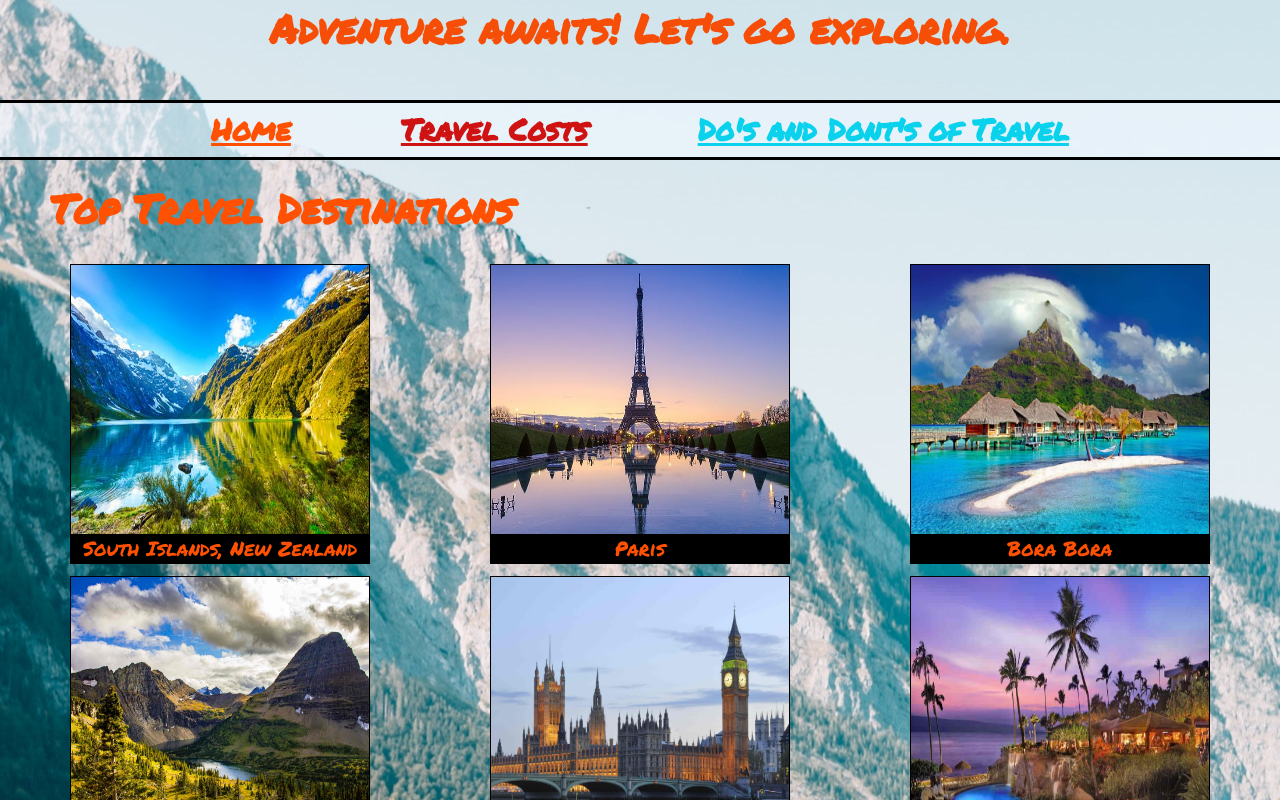
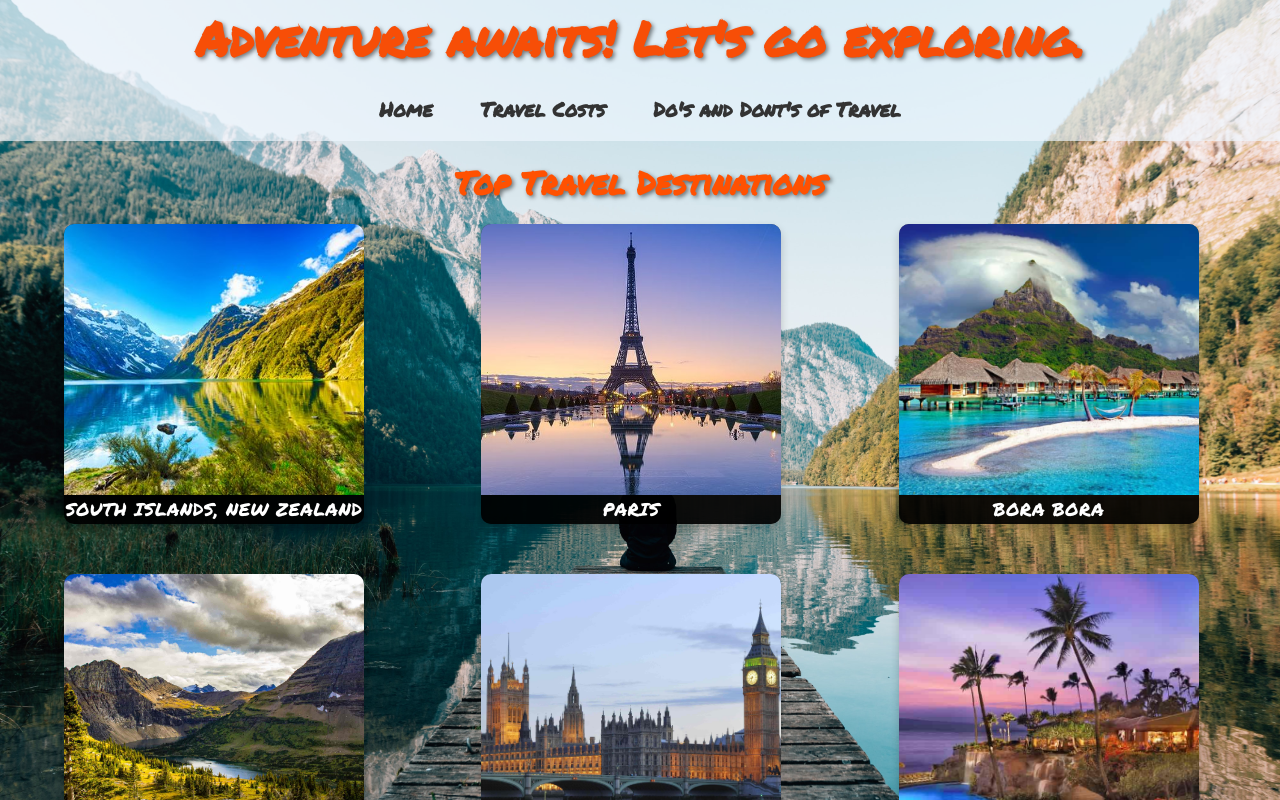
Before and after one commit to Bradley-Laubscher/Top-Travel-Destinations, a Next.js app: page / in a window 1280 px wide. Shown: the top 800 px of the page. Built offline with nearby package versions, Linux system fonts and the light colour scheme.

Commit message:
Updated styling. Updated Readme

```diff
--- a/pages/index.js
+++ b/pages/index.js
@@ -17,7 +17,7 @@ export default function Home() {
         <h2 className="page-heading destinations">Top Travel Destinations</h2>
         <section className='gallery-container'>
         <fig className="gallery">
-            <a href="https://en.wikipedia.org/wiki/South_Island" target="blank">
+            <a href="https://en.wikipedia.org/wiki/South_Island" target="_blank" rel="noopener noreferrer">
               <Image
                src="/resources/NZ.jpg"
                alt="icy green mountains and clear lake"
@@ -29,7 +29,7 @@ export default function Home() {
             <figcaption className="figcaption">South Islands, New Zealand</figcaption>
           </fig>
           <fig className="gallery">
-            <a href="https://en.wikipedia.org/wiki/Paris" target="blank">
+            <a href="https://en.wikipedia.org/wiki/Paris" target="_blank" rel="noopener noreferrer">
               <Image
                 src="/resources/Paris.jpg"
                 alt="The Eiffel Tower"
@@ -41,7 +41,7 @@ export default function Home() {
             <figcaption className="figcaption">Paris</figcaption>
           </fig>
           <fig className="gallery">
-            <a href="https://en.wikipedia.org/wiki/Bora_Bora" target="blank">
+            <a href="https://en.wikipedia.org/wiki/Bora_Bora" target="_blank" rel="noopener noreferrer">
               <Image
                 src="/resources/Bora-Bora.jpg"
                 alt="cozy huts on the ocean"
@@ -53,7 +53,7 @@ export default function Home() {
             <figcaption className="figcaption">Bora Bora</figcaption>
           </fig>
           <fig className="gallery">
-            <a href="https://en.wikipedia.org/wiki/Glacier_National_Park_(U.S.)" target="blank">
+            <a href="https://en.wikipedia.org/wiki/Glacier_National_Park_(U.S.)" target="_blank" rel="noopener noreferrer">
               <Image
                 src="/resources/GNP.jpg"
                 alt="beautiful mountains with a glacial lake bvelow"
@@ -65,7 +65,7 @@ export default function Home() {
             <figcaption className="figcaption">Glacier National Park</figcaption>
           </fig>
           <fig className="gallery">
-            <a href="https://en.wikipedia.org/wiki/London" target="blank">
+            <a href="https://en.wikipedia.org/wiki/London" target="_blank" rel="noopener noreferrer">
               <Image
                 src="/resources/London.jpg"
                 alt="Big Ben"
@@ -77,7 +77,7 @@ export default function Home() {
             <figcaption className="figcaption">London</figcaption>
           </fig>
           <fig className="gallery">
-            <a href="https://en.wikipedia.org/wiki/Maui" target="blank">
+            <a href="https://en.wikipedia.org/wiki/Maui" target="_blank" rel="noopener noreferrer">
               <Image
                 src="/resources/Maui.jpg"
                 alt="Palrm tree resort"
@@ -89,10 +89,10 @@ export default function Home() {
             <figcaption className="figcaption">Maui</figcaption>
           </fig>
           <fig className="gallery">
-            <a href="https://en.wikipedia.org/wiki/Tahiti" target="blank">
+            <a href="https://en.wikipedia.org/wiki/Tahiti" target="_blank" rel="noopener noreferrer">
               <Image
                 src="/resources/Tahiti.jpg"
-                alr="huts over the ocean"
+                alt="huts over the ocean"
                 width='300'
                 height='271'
                 layout='responsive'
@@ -101,7 +101,7 @@ export default function Home() {
             <figcaption className="figcaption">Tahiti</figcaption>
           </fig>
           <fig className="gallery">
-            <a href="https://en.wikipedia.org/wiki/Tokyo" target="blank">
+            <a href="https://en.wikipedia.org/wiki/Tokyo" target="_blank" rel="noopener noreferrer">
               <Image
                 src="/resources/Tokyo.jpg"
                 alt="Tokyo city at night"
@@ -113,7 +113,7 @@ export default function Home() {
             <figcaption className="figcaption">Tokyo</figcaption>
           </fig>
           <fig className="gallery">
-            <a href="https://en.wikipedia.org/wiki/Rome" target="blank">
+            <a href="https://en.wikipedia.org/wiki/Rome" target="_blank" rel="noopener noreferrer">
               <Image
                 src="/resources/Rome.jpg"
                 alt="the Colloseum"
@@ -125,7 +125,7 @@ export default function Home() {
             <figcaption className="figcaption">Rome</figcaption>
           </fig>
           <fig className="gallery">
-            <a href="https://en.wikipedia.org/wiki/Phuket_Province" target="blank">
+            <a href="https://en.wikipedia.org/wiki/Phuket_Province" target="_blank" rel="noopener noreferrer">
               <Image
                 src="/resources/Phuket.jpg"
                 alt="Ocean Mountains"
--- a/styles/globals.css
+++ b/styles/globals.css
@@ -1,3 +1,4 @@
+/* Reset default styles */
 * {
     margin: 0;
     padding: 0;
@@ -7,279 +8,230 @@
 
 body {
     background: url(/resources/pexels-simon-migaj-747964.jpg) no-repeat center center fixed;
-    font-size: 20px;
+    background-size: cover;
+    font-size: 18px;
+    color: #fff;
+    line-height: 1.6;
+    margin: 0;
 }
 
-.page-heading {
-    font-size: 40px;
-    margin: 20px 40px;
-    width: 520px;
-    border-radius: 5px;
-    padding-left: 10px;
-}
-
-/* Banner Section */
-
-.container {
-    margin: 0 auto;
-    width: 100%;
-    height: 120px;
-}
-
+/* Header Styles */
 .header {
     text-align: center;
-    font-size: 70px;
+    background-color: rgba(240, 248, 255, 0.667);
+    font-size: 3rem;
     font-family: 'Permanent Marker', Cursive;
-    color:#F74E07;
+    color: #F74E07;
+    text-shadow: 2px 2px 4px rgba(0, 0, 0, 0.5);
 }
 
 .navBar {
     background-color: rgba(240, 248, 255, 0.667);
-}
-
-.home-button {
-    color:rgb(255, 81, 1);
-    padding: 5px;
-    text-decoration: underline;
-    font-family: 'Permanent Marker', Cursive;
-    border-radius: 15px;
-}
-
-.cost-button {
-    color:rgb(207, 18, 18);
-    padding: 5px;
-    text-decoration: underline;
-    font-family: 'Permanent Marker', Cursive;
-    border-radius: 15px;
-}
-
-.dos-and-donts-button {
-    color:rgb(10, 210, 236);
-    padding: 5px;
-    text-decoration: underline;
-    font-family: 'Permanent Marker', Cursive;
-    border-radius: 15px;
+    padding: 1rem;
+    text-align: center;
 }
 
 nav ul {
     list-style-type: none;
-    text-align: center;
-    padding: 5px 0;
-    width: 100%;
-    border-bottom: 3px solid rgb(0, 0, 0);
-    border-top: 3px solid rgb(0, 0, 0);
+    padding: 0;
+    margin: 0;
+    display: flex;
+    justify-content: center;
+    gap: 3rem;
 }
 
 nav a {
-    font-size: 30px;
+    font-size: 1.25rem;
     font-weight: bold;
     text-decoration: none;
+    color: #333;
+    transition: color 0.3s ease;
 }
 
-nav ul li {
-    display: inline-block;
-    margin: 0px 50px;
+nav a:hover {
+    color: #F74E07;
 }
 
-/* main body */
-
-/* Home Page */
-
-.destinations {
+/* Main Content */
+.page-heading {
+    font-size: 2rem;
+    margin: 1rem auto;
+    width: 90%;
+    text-align: center;
     color: rgb(255, 81, 1);
+    text-shadow: 2px 2px 4px rgba(0, 0, 0, 0.5);
 }
 
+/* Gallery Section */
 .gallery-container {
-    display: flex;
-    justify-content: space-between;
-    margin: 0 10% 0 5%;
-    flex-wrap: wrap;
-    width: 90%;
+  display: grid;
+  grid-template-columns: repeat(auto-fit, minmax(250px, 1fr));
+  column-gap: 100px; /* horizontal space between items */
+  row-gap: 50px;     /* vertical space between rows */
+  margin: 0 5% 0 5%;
+  width: 90%;
 }
 
 .gallery {
-    margin: 6px;
-    border: 1px solid black;
-    float: left;
+    background: rgba(0, 0, 0, 0.6);
+    border-radius: 10px;
     width: 300px;
-    height: 300px;
+    overflow: hidden;
+    box-shadow: 0 4px 8px rgba(0, 0, 0, 0.2);
+    transition: transform 0.3s ease, box-shadow 0.3s ease;
+}
+
+.gallery:hover {
+    transform: scale(1.05);
+    box-shadow: 0 8px 16px rgba(0, 0, 0, 0.4);
 }
 
 .gallery img {
     width: 100%;
-    height: 90%;
-    overflow: scroll;
+    height: 200px;
+    object-fit: cover;
+    transition: opacity 0.3s ease;
 }
 
 .figcaption {
     text-align: center;
-    color: rgb(255, 81, 1);
-    background: black;
+    background-color: rgba(0, 0, 0, 0.8);
+    color: #fff;
+    text-transform: uppercase;
+    letter-spacing: 0.5px;
 }
 
-/* Do's and Dont's Page */
+/* Responsive Design */
+@media screen and (max-width: 768px) {
+    .header {
+        font-size: 2.5rem;
+        padding: 1.5rem 0;
+    }
+
+    .navBar {
+        padding: 0.5rem;
+    }
+
+    nav ul {
+        flex-direction: column;
+        gap: 1.5rem;
+    }
+
+    .page-heading {
+        font-size: 2rem;
+    }
+
+    .gallery-container {
+        flex-direction: column;
+        align-items: center;
+    }
+
+    .gallery {
+        width: 90%;
+    }
+}
+
+/* ===== Do's and Don'ts Page ===== */
+.dnd-of-travel {
+    margin-top: 2rem;
+    font-size: 2rem;
+    color: #F74E07;
+    text-align: center;
+    text-shadow: 1px 1px 3px rgba(0,0,0,0.6);
+}
+
+.dnd-table {
+    width: 90%;
+    margin: 2rem auto;
+    border-collapse: collapse;
+    background-color: rgba(255, 255, 255, 0.85);
+    color: #000;
+    box-shadow: 0 4px 8px rgba(0,0,0,0.2);
+    border-radius: 8px;
+    overflow: hidden;
+}
+
+.dnd-table th,
+.dnd-table td {
+    padding: 1rem;
+    text-align: left;
+    border-bottom: 1px solid #ccc;
+}
+
+.dnd-table th {
+    background-color: #F74E07;
+    color: #fff;
+    font-size: 1.2rem;
+}
 
 .tips {
-    color: white;
-    text-align: center;
-    font-size: 20px;
-    position: relative;
-    margin: 0 auto;
-    width: 60%;
-    top: 100px;
-    line-height: 2;
+    width: 90%;
+    margin: 3rem auto;
+    background-color: rgba(255, 255, 255, 0.85);
+    padding: 2rem;
+    border-radius: 8px;
+    color: #000;
+    box-shadow: 0 4px 8px rgba(0,0,0,0.2);
 }
 
 #tipsHeading {
-    color:black;
-    text-decoration: underline black;
+    font-size: 1.5rem;
+    margin-bottom: 1rem;
+    color: #F74E07;
 }
 
 .tips ul {
-    list-style-type: none;
+    list-style: disc;
+    padding-left: 1.5rem;
+    line-height: 1.6;
 }
 
-.dnd-of-travel {
-    color: rgb(10, 210, 236);
+/* ===== Travel Costs Page ===== */
+.travel-costs {
+    margin-top: 2rem;
+    font-size: 2rem;
+    color: #F74E07;
+    text-align: center;
+    text-shadow: 1px 1px 3px rgba(0,0,0,0.6);
 }
 
-.dnd-table {
-    margin: 0 auto;
-    padding: 5px;
-    background-color: rgba(255, 255, 255, 0.268);
-    width: 60%;
-    line-height: 1.5;
-}
-
-.tableHeading {
-    margin: 0 auto;
-    color:black;
-}
-
-.tableData1 {
-    width: 50%;
-    font-family: 'Times New Roman', Times, serif;
-    color: black;
-}
-
-.tableData2 {
-    width: 50%;
-    font-family: 'Times New Roman', Times, serif;
-    color: black;
-}
-
-/* Travel Costs Page */
-
 .costs {
-    display: flex;
-    justify-content: space-between;
-    text-align: justify;
-    font-size: 25px;
-    /* color:rgb(58, 4, 4); */
-    color: black;
-    width: 100%;
-}
-
-.initialCosts {
-    width: 30%;
-}
-
-.additionalCosts {
-    width: 30%;
+    width: 90%;
+    margin: 2rem auto;
+    background-color: rgba(255, 255, 255, 0.85);
+    padding: 2rem;
+    border-radius: 8px;
+    color: #000;
+    box-shadow: 0 4px 8px rgba(0,0,0,0.2);
 }
 
 .costs h4 {
-    color: rgb(207, 18, 18);
-    border-radius: 5px;
-    padding: 10px;
-    margin: 0 40px;
-}
-
-.costs p,
-.costs ul {
-    background-color: rgba(255, 255, 255, 0.268);
-    margin: 10px 40px;
-    border-radius: 5px;
-    padding: 10px;
-    font-family: 'Times New Roman', Times, serif;
+    margin-top: 2rem;
+    color: #F74E07;
+    font-size: 1.4rem;
 }
 
 .costs ul {
-    padding-left: 40px;
+    list-style: square;
+    padding-left: 1.5rem;
+    line-height: 1.6;
 }
 
-.costs li {
-    font-family: 'Times New Roman', Times, serif;
-    color: black;
+/* Footer (Optional) */
+footer {
+    text-align: center;
+    padding: 1.5rem;
+    background-color: #333;
+    color: #fff;
+    margin-top: 2rem;
 }
 
-.travel-costs {
-    color:rgb(207, 18, 18);
+footer a {
+    color: #F74E07;
+    text-decoration: none;
+    transition: color 0.3s ease;
 }
 
-@media screen and (max-width: 768px) {
-    .header {
-        font-size: 30px;
-    }
-    .container {
-        height: 100px;
-    }
-
-    nav a {
-        font-size: 20px;
-        margin: 5px;
-    }
-
-    .page-heading {
-        font-size: 25px;
-        margin: 5px;
-        width: 350px;
-    }
-    .gallery-container {
-        left: 1%;
-    }
-
-    .dnd-table {
-        font-size: 15px;
-        width: 90%;
-    }
-
-    .tips {
-        font-size: 15px;
-    }
-
-    .costs {
-        display: block;
-        font-size: 15px;
-    }
-
-    .initialCosts {
-        width: 80%;
-    }
-
-    .additionalCosts {
-        width: 80%;
-    }
+footer a:hover {
+    color: #fff;
 }
-
-@media screen and (min-width: 769px) and (max-width: 1368px) {
-    .header {
-        font-size: 40px
-    }
-    .container {
-        height: 100px;
-    }
-
-    .costs {
-        display: block;
-        font-size: 20px;
-    }
-
-    .initialCosts {
-        width: 80%;
-    }
-
-    .additionalCosts {
-        width: 80%;
-    }
-}
```
Also changed, not shown: 1 other file (tests, documents, lock files or other folders).
